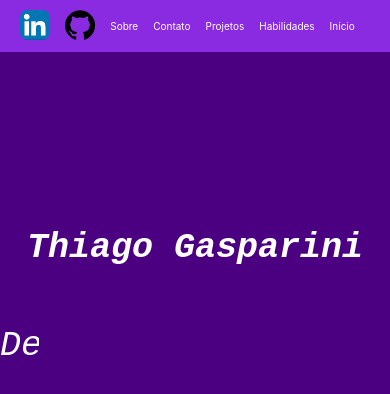
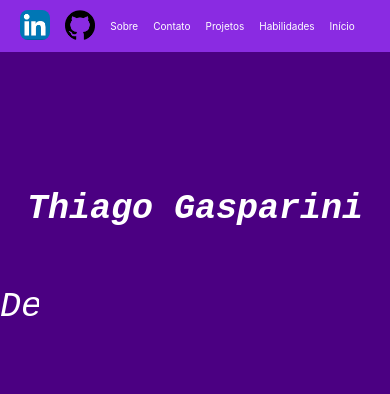
Before and after one commit to ThiagoGasparini/ThiagoGasparini.github.io, a React (Create React App) app: page / in a window 390 px wide. Shown: the top 394 px of the page. Built offline with nearby package versions, Linux system fonts and the light colour scheme.

Commit message:
corrige alturas

```diff
--- a/src/pages/pages-css/Home.css
+++ b/src/pages/pages-css/Home.css
@@ -72,41 +72,41 @@ body {
 @media screen and (max-width: 730px) {
   .name {
     font-size: 60px;
-    margin-top: 25%;
+    margin-top: 20%;
   }
 }
 
 @media screen and (max-width: 630px) {
   .name {
     font-size: 50px;
-    margin-top: 30%;
+    margin-top: 25%;
   }
 }
 
 @media screen and (max-width: 530px) {
   .name {
     font-size: 40px;
-    margin-top: 35%;
+    margin-top: 30%;
   }
 }
 
 @media screen and (max-width: 420px) {
   .name {
     font-size: 35px;
-    margin-top: 45%;
+    margin-top: 35%;
   }
 }
 
 @media screen and (max-width: 360px) {
   .name {
     font-size: 30px;
-    margin-top: 50%;
+    margin-top: 40%;
   }
 }
 
 @media screen and (max-width: 310px) {
   .name {
     font-size: 25px;
-    margin-top: 65%;
+    margin-top: 50%;
   }
 }
```
